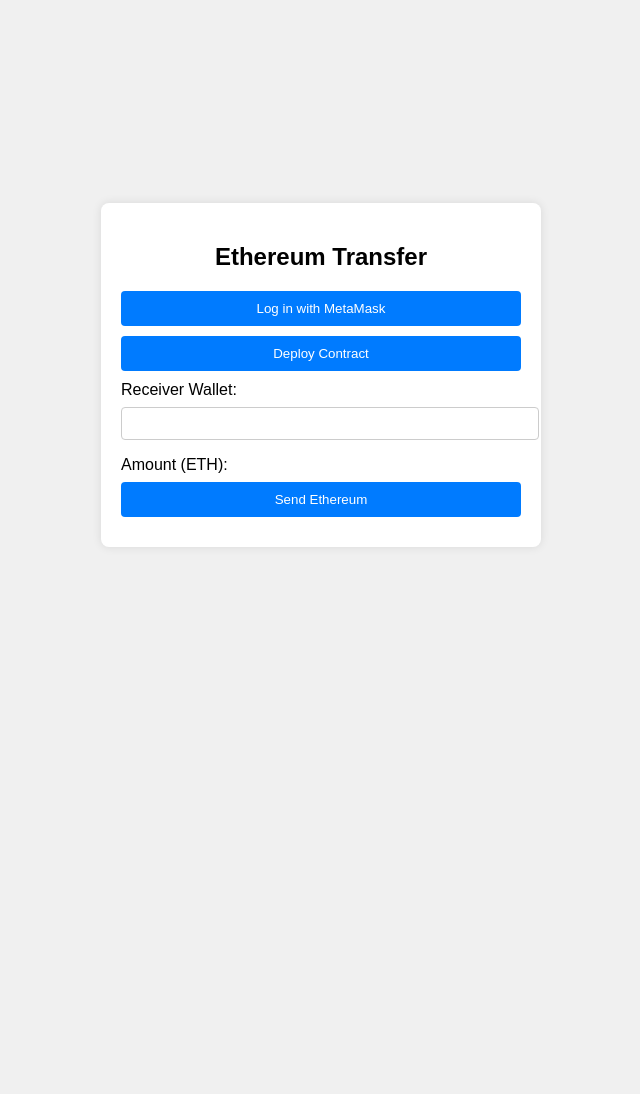
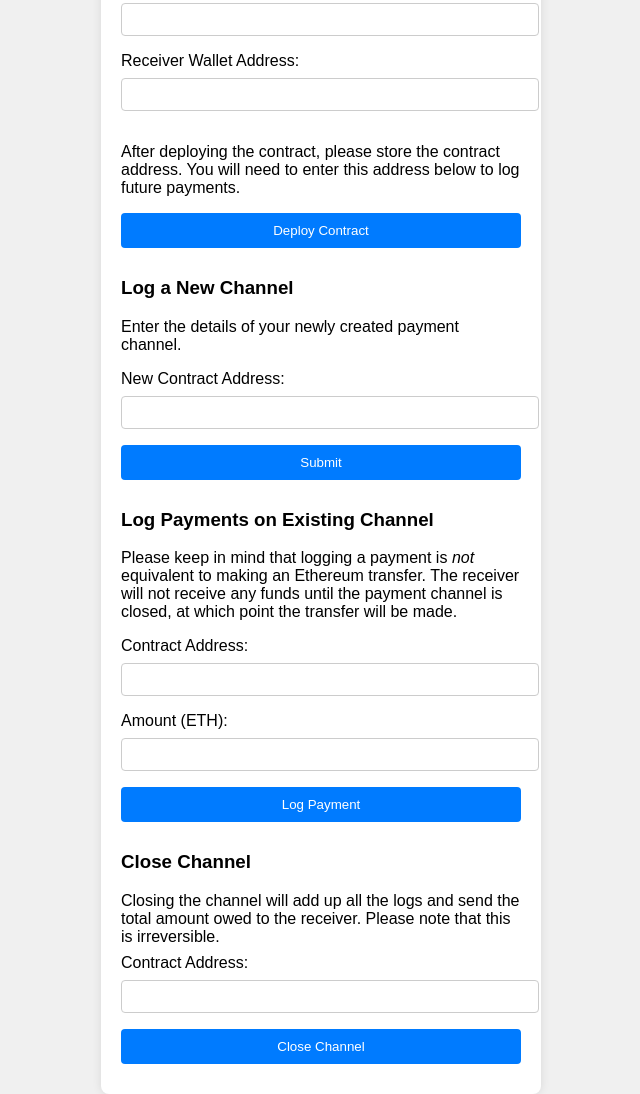
Before and after one commit to medhaupadhyay/Micropayment-Channel, a plain HTML site: page index.html in a window 1280 px wide. Shown: the part 25-1119 px from the top of the page, without its empty margins (319-959 px from the left). Before the commit the page ends 800 px from the top, so only its background shows below. Drawn offline with Linux system fonts and the light colour scheme.

Commit message:
Add files via upload

```diff
--- a/index.html
+++ b/index.html
@@ -11,21 +11,161 @@
 <body>
     <div class="container">
         <h2>Ethereum Transfer</h2>
-        <!-- Log in with MetaMask -->
-        <button id="loginButton">Log in with MetaMask</button>
-        <!-- Deploy contract -->
-        <button id="deployContractButton">Deploy Contract</button>
-        <!-- Receiver wallet -->
-        <label for="receiver">Receiver Wallet:</label>
+
+
+        <!-- Login With MetaMask-->
+        <!-- THIS NEEDS TO BE IMPLEMENTED-->
+        <h3>Log In</h3>
+
+        <button id="loginButton" onclick="document.location='default.asp'">MetaMask Login</button>
+
+        <!-- Deploy New Channel -->
+        <!-- THIS NEEDS TO BE IMPLEMENTED-->
+
+        <h3>Create New Channel</h3>
+        <p>To open a payment channel with a new receiver, fill out the fields below. If you already have a channel with this receiver, go to "Log Payments on an Existing Channel" and enter the Contract address for that existing channel.</p>
+
+        <label for="sender">Sender Wallet Address:</label>
+        <input type="text" id="sender" required>
+
+        <label for="receiver">Receiver Wallet Address:</label>
         <input type="text" id="receiver" required>
-        <!-- Amount -->
-        <label for="amount">Amount (ETH):</label>
-        <!-- <input type="number" id="amount" min="0" step="0.01" required> -->
-        <!-- Send button -->
-        <button id="sendButton">Send Ethereum</button>
-    </div>
+        <p> After deploying the contract, please store the contract address. You will need to enter this address below to log future payments.</p>
 
-    <script src="script.js"></script>
-</body>
+        <button id="deployContractButton" onclick="document.location='default.asp'">Deploy Contract</button>
+
+        <!-- Log a New Channel-->
+        <!-- completed - Medha :) -->
+        <h3>Log a New Channel</h3>
+        <p> Enter the details of your newly created payment channel.</p>
+        <head>
+            <meta charset="UTF-8">
+            <meta name="viewport" content="width=device-width, initial-scale=1.0">
+            <title>Getting User Input</title>
+        </head>
+        <body>
+            <form onsubmit="return createNew()">
+                <label for="newAddress">New Contract Address:</label>
+                <input type="text" id="newAddress" required>
+
+                <button type="submit">Submit</button>
+            </form>
+
+            <script>
+                function createNew() {
+                    let newAddress = document.getElementById("newAddress").value;
+
+                    localStorage.setItem(newAddress, 0);
+                    console.log(newAddress);
+                    alert("New channel has been logged with the following address: " + newAddress);
+                    return false;
+                }
+            </script>
+        </body>
+
+
+        <!-- Log Payments on Existing Channel -->
+        <!-- completed - Medha :) -->
+        <h3>Log Payments on Existing Channel</h3>
+
+        <p> Please keep in mind that logging a payment is <i>not</i> equivalent to making an Ethereum transfer. The receiver will not receive any funds until the payment channel is closed, at which point the transfer will be made. </p>
+
+    </body>
+
+    <head>
+        <meta charset="UTF-8">
+        <meta name="viewport" content="width=device-width, initial-scale=1.0">
+        <title>Getting User Input</title>
+    </head>
+    <body>
+        <form onsubmit="return logPayment()">
+            <label for="name">Contract Address:</label>
+            <input type="text" id="name" required>
+
+            <label for="score">Amount (ETH):</label>
+            <input type="text" id="score" required>
+
+            <button type="submit">Log Payment</button>
+        </form>
+
+        <script>
+            function logPayment() {
+                let userName = document.getElementById("name").value;
+                let userScore = parseFloat(document.getElementById("score").value);
+
+                const current = parseFloat(localStorage.getItem(userName))
+                //when a new channel is created, it is stored with a value of 0
+                newAmount = userScore + current;
+                /* the new amount is the previously logged amount + the newly entered amount */
+                userData = localStorage.setItem(userName, newAmount);
+                /* save the new amount under the key of the contract address */
+                console.log(newAmount);
+                alert("Total amount owed to address " + userName + " is " + newAmount + ".");
+                return false;
+            }
+        </script>
+    </body>
+
+
+
+        <!-- Close Channel -->
+        <!-- total amount due is calculated and stored in the variable totalDue - Medha -->
+        <!--PENDING: transfer totalDue from sender to receiver using smart contract. -->
+
+        <h3>Close Channel</h3>
+        <label for="sendButton">Closing the channel will add up all the logs and send the total amount owed to the receiver. Please note that this is irreversible.</label>
+
+
+    <head>
+        <meta charset="UTF-8">
+        <meta name="viewport" content="width=device-width, initial-scale=1.0">
+        <title>Getting User Input</title>
+    </head>
+    <body>
+        <form onsubmit="return closeChannel()">
+            <label for="currentAddress">Contract Address:</label>
+            <input type="text" id="currentAddress" required>
+
+            <button type="submit">Close Channel</button>
+        </form>
+
+        <script>
+            function closeChannel() {
+                let currentAddress = document.getElementById("currentAddress").value;
+                //console.log(localStorage.getItem(currentAddress));
+                const totalDue = parseFloat(localStorage.getItem(currentAddress));
+                console.log(totalDue);
+                alert("The channel at address " + currentAddress + " is being closed. " + totalDue + " ETH will be transferred to the receiver.");
+                return false;
+            }
+        </script>
+    </body>
+
+
+</div>
+
+
+
+
+    <!-- localStorage simple example
+    <script>
+        const name = "medha"
+        localStorage.setItem('name', name);
+        const userData =localStorage.getItem('name');
+        console.log(userData);
+
+    </script>
+    -->
+
+
+
+
+
+    <!-- <script src="script.js"></script> -->
+
+
+
+
+
 
 </html>
```
